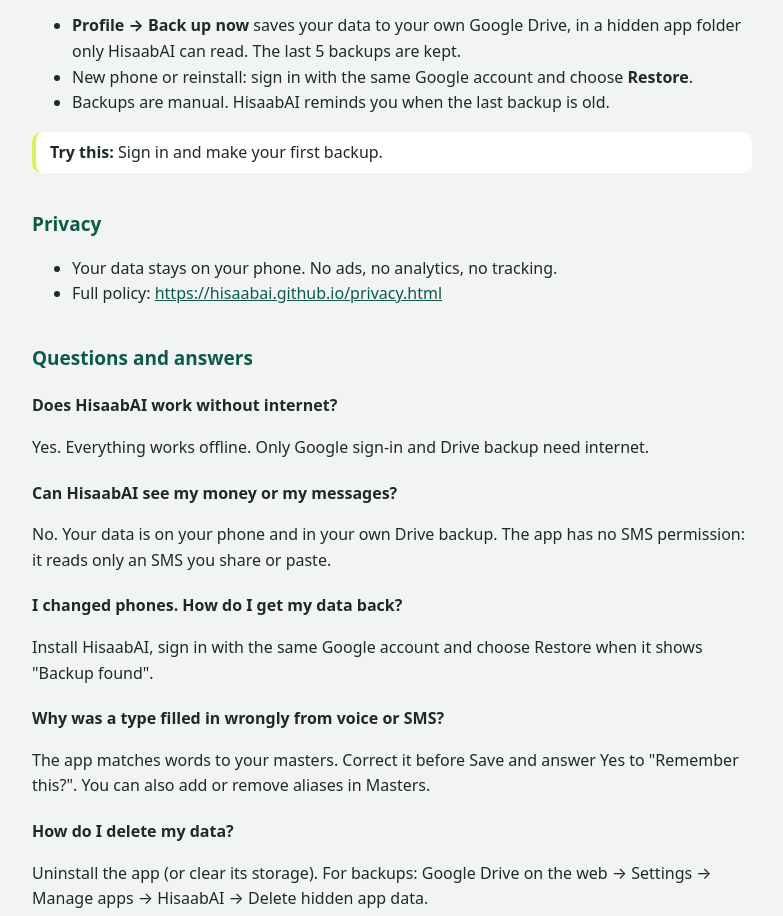
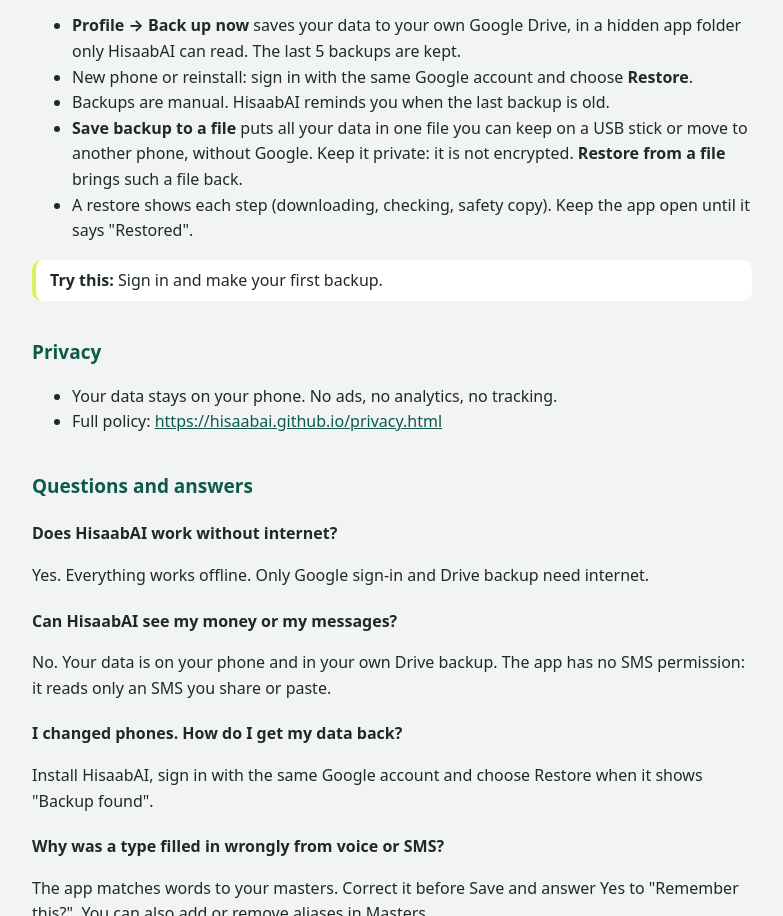
Before and after one commit to hisaabai/hisaabai.github.io, a plain HTML site: page help.html in a window 1280 px wide. Shown: the part 4725-5641 px from the top of the page, without its empty margins (248-1031 px from the left). Drawn offline with Linux system fonts and the light colour scheme.

Commit message:
Help: backup file, restore steps

```diff
--- a/help.html
+++ b/help.html
@@ -191,6 +191,8 @@
 <li><strong>Profile → Back up now</strong> saves your data to your own Google Drive, in a hidden app folder only HisaabAI can read. The last 5 backups are kept.</li>
 <li>New phone or reinstall: sign in with the same Google account and choose <strong>Restore</strong>.</li>
 <li>Backups are manual. HisaabAI reminds you when the last backup is old.</li>
+<li><strong>Save backup to a file</strong> puts all your data in one file you can keep on a USB stick or move to another phone, without Google. Keep it private: it is not encrypted. <strong>Restore from a file</strong> brings such a file back.</li>
+<li>A restore shows each step (downloading, checking, safety copy). Keep the app open until it says &quot;Restored&quot;.</li>
 </ul>
 <p class="tip"><strong>Try this:</strong> Sign in and make your first backup.</p>
 <h2 id="privacy">Privacy</h2>
```
